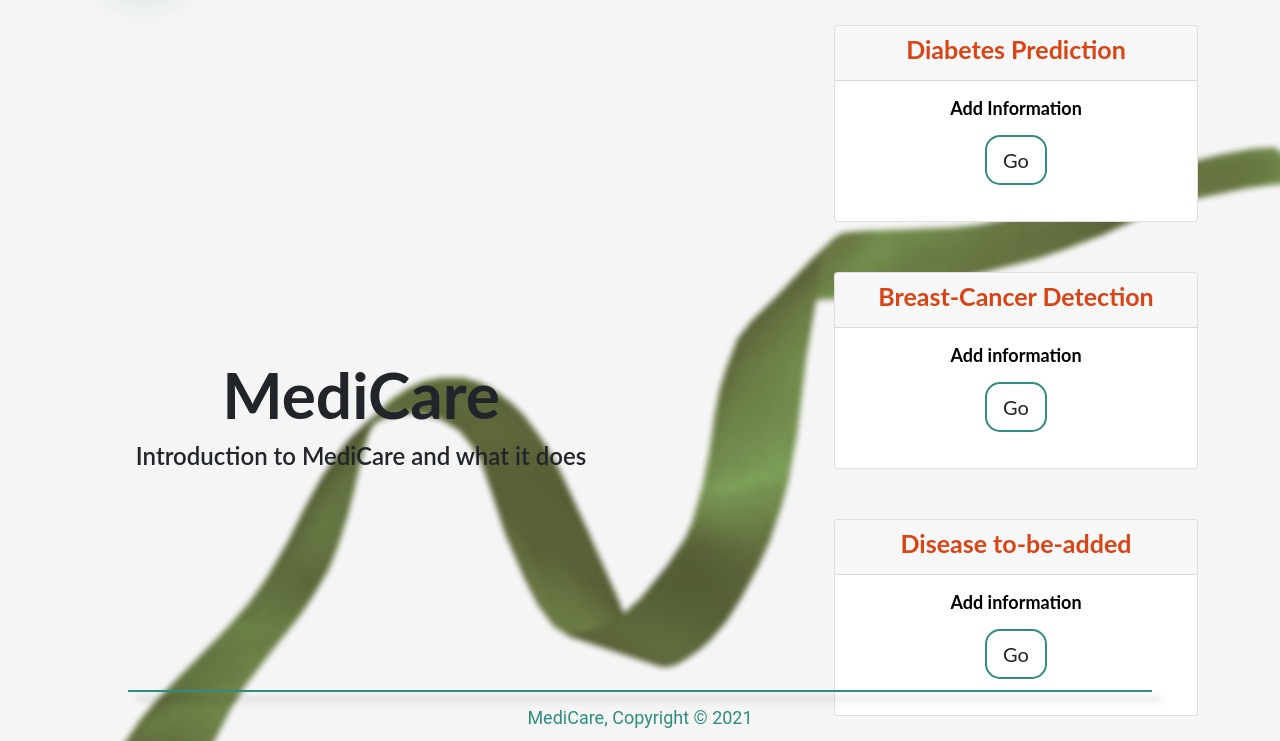
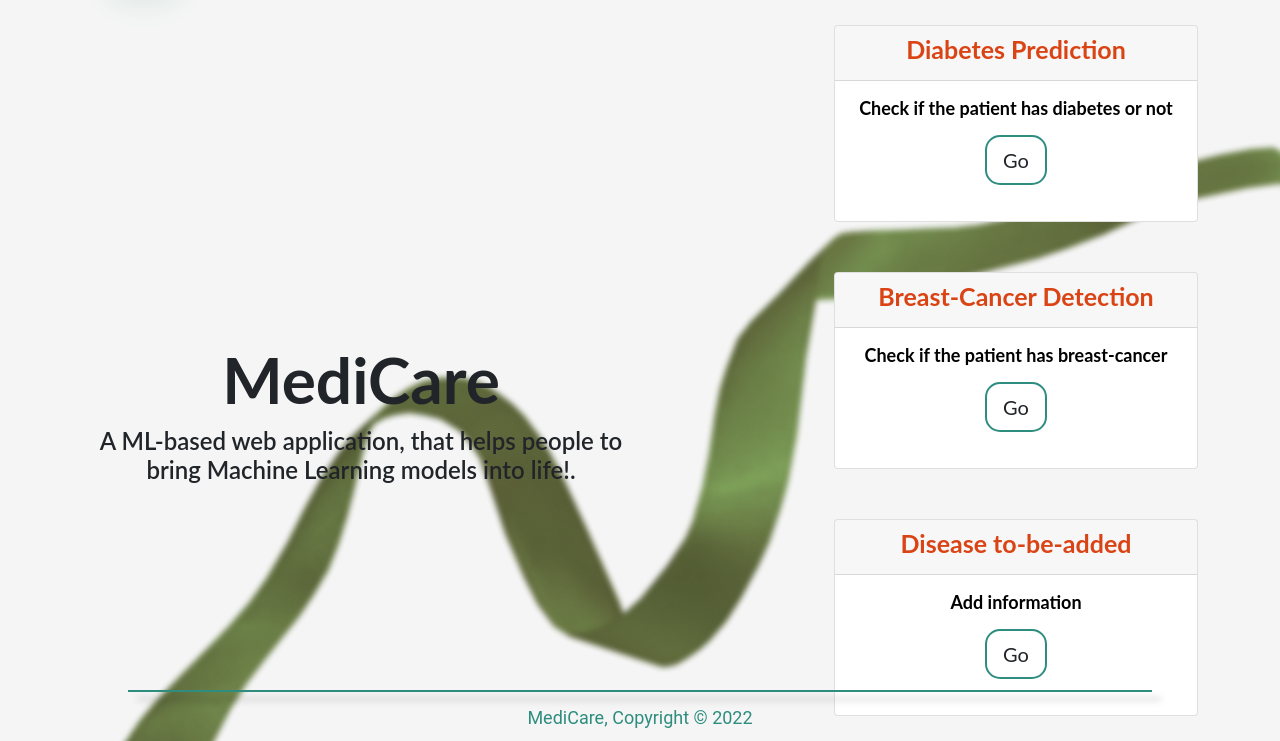
Before and after one commit to GDGCVITBHOPAL/MediCare, a Flask app: page / in a window 1280 px wide. Shown: the part 60-801 px from the top of the page. Run offline with Flask 2, Linux system fonts and the light colour scheme; parts of the project's set-up code (start-up, migrations or seed data) failed here and were passed over.

Commit message:
Modified templates

```diff
--- a/templates/cancer-result.html
+++ b/templates/cancer-result.html
@@ -52,7 +52,7 @@
 
     <!-- Footer -->
     <footer class="footer">
-        <p class="footer-text">MediCare, Copyright &copy; 2021</p>
+        <p class="footer-text">MediCare, Copyright &copy; 2022</p>
     </footer>
     <!-- End of Footer -->
 
--- a/templates/diabetes-result.html
+++ b/templates/diabetes-result.html
@@ -52,7 +52,7 @@
 
     <!-- Footer -->
     <footer class="footer">
-        <p class="footer-text">MediCare, Copyright &copy; 2021</p>
+        <p class="footer-text">MediCare, Copyright &copy; 2022</p>
     </footer>
     <!-- End of Footer -->
     <!-- JavaScript -->
--- a/templates/home.html
+++ b/templates/home.html
@@ -47,7 +47,7 @@
       <section class="description" style="flex: 1;">
           <div class="container">
               <h1 class="description-text">MediCare</h1>
-              <p class="description-subText">Introduction to MediCare and what it does</p>
+              <p class="description-subText">A ML-based web application, that helps people to bring Machine Learning models into life!.</p>
           </div>
       </section>
 
@@ -60,7 +60,7 @@
                       <h3 class="card-title">Diabetes Prediction</h3>
                     </div>
                     <div class="card-body">
-                      <p>Add Information</p>
+                      <p>Check if the patient has diabetes or not</p>
                       <!-- <button class="btn btn-lg btn-block btn-outline-dark" type="button" href="CropResult.html">Go</button> -->
                       <a href="{{ url_for('diabetes_prediction') }}" class="btn btn-lg btn-block btn-outline-dark btn-hgh">Go</a>
                     </div>
@@ -73,7 +73,7 @@
                       <h3 class="card-title">Breast-Cancer Detection</h3>
                     </div>
                     <div class="card-body">
-                      <p>Add information</p>
+                      <p>Check if the patient has breast-cancer</p>
                       <a href="{{ url_for('cancer_prediction') }}" class="btn btn-lg btn-block btn-outline-dark btn-hgh">Go</a>
                     </div>
                   </div>
@@ -99,7 +99,7 @@
 
     <footer class="footer">
         <p class="divider"/>
-        <p class="footer-text">MediCare, Copyright &copy; 2021</p>
+        <p class="footer-text">MediCare, Copyright &copy; 2022</p>
     </footer>
 
 
```
Also changed, not shown: templates/cancer.html (+6 -6 lines), templates/diabetes.html (+9 -9 lines).
